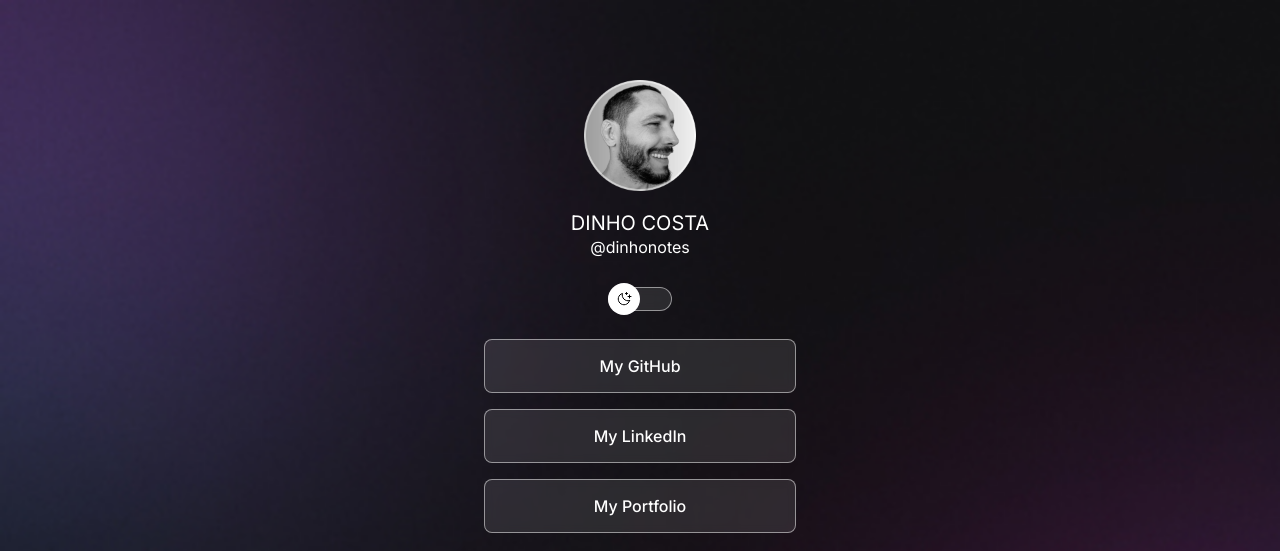
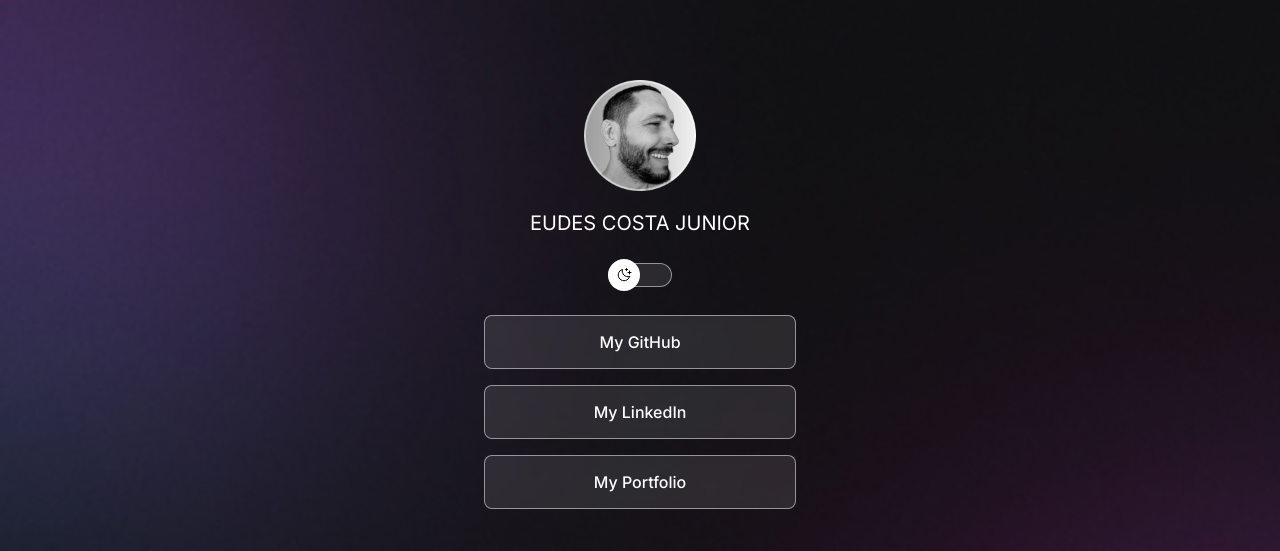
Before and after one commit to costa-jr/intermediate-project-dev-links, a plain HTML site: page index.html in a window 1280 px wide. Shown: the top 551 px of the page. Drawn offline with nearby package versions, Linux system fonts and the light colour scheme.

```diff
--- a/index.html
+++ b/index.html
@@ -16,8 +16,7 @@
     <div id="container">
       <div id="profile">
         <img src="./assets/avatar.png" alt="Image of Eudes Costa Junior." />
-        <h1>Dinho Costa</h1>
-        <p>@dinhonotes</p>
+        <h1>Eudes Costa Junior</h1>
       </div>
 
       <div id="switch" onclick="toggleMode()">
```
Also changed, not shown: .github/preview.jpg (added), 1 other file.
